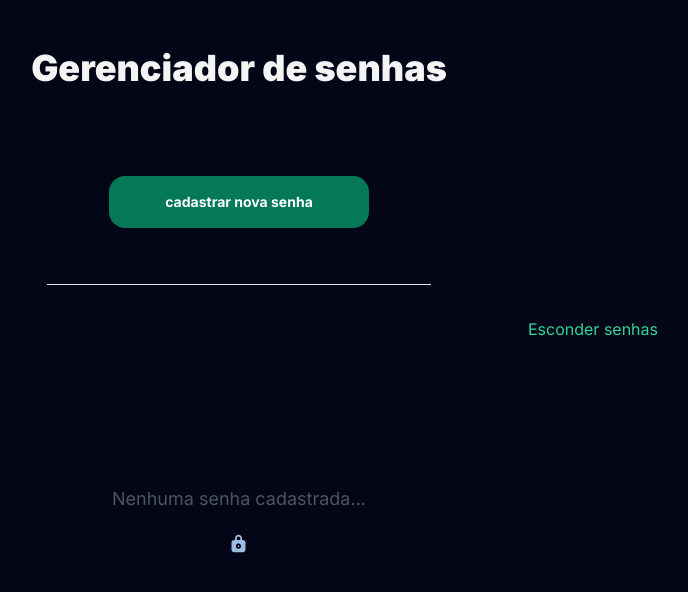
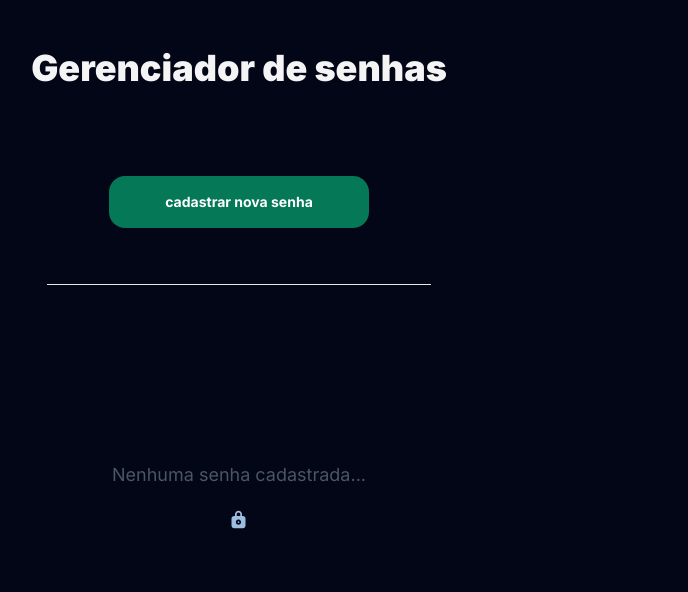
Before and after one commit to markoclimakodev/password-manager, a Next.js app: page / in a window 1280 px wide. Shown: the top 592 px of the page, without its empty margins (401-1089 px from the left). Built offline with nearby package versions, Linux system fonts and the light colour scheme.

Commit message:
style: switch

```diff
--- a/src/components/Switch/index.tsx
+++ b/src/components/Switch/index.tsx
@@ -8,18 +8,16 @@ type SwitchProps = {
 export function Switch({ services, onCheck }: SwitchProps) {
   return (
     <section className="hide-password-container">
-      <span className='switch-heading'>Esconder senhas</span>
       {services.length > 0 ? (
-        <label htmlFor="hide-password" className="switch">
+          <><span className='switch-heading'>Esconder senhas</span><label htmlFor="hide-password" className="switch">
           <input
             type="checkbox"
             name="hide-password"
             id="hide-password"
             onChange={onCheck}
-            className="switch-checkbox peer"
-          />
+            className="switch-checkbox peer" />
           <span className="slider peer-checked:bg-emerald-400 peer-checked:left-9 " />
-        </label>
+        </label></>
       ) : (
         <span className="span-hide" />
       )}
```
